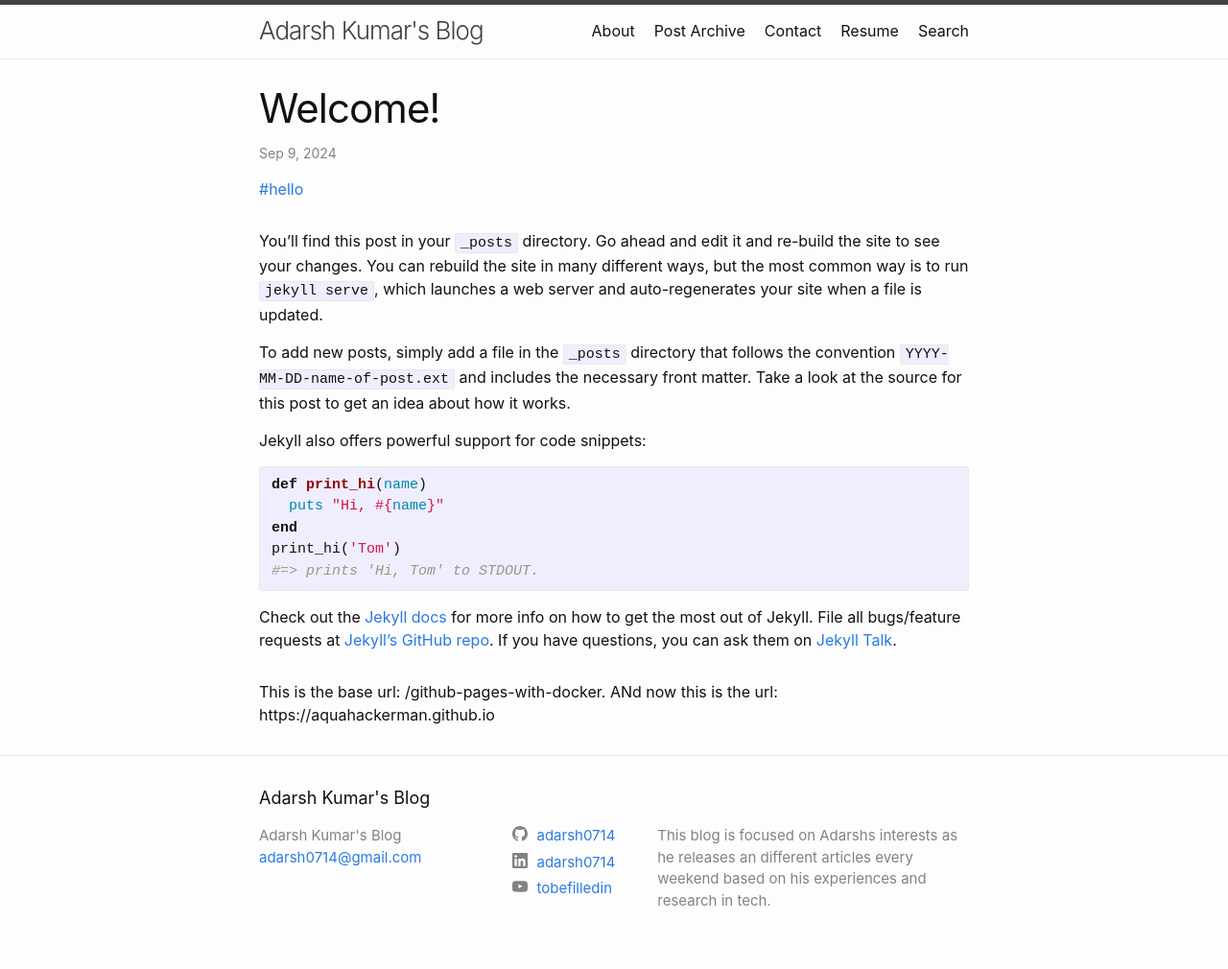
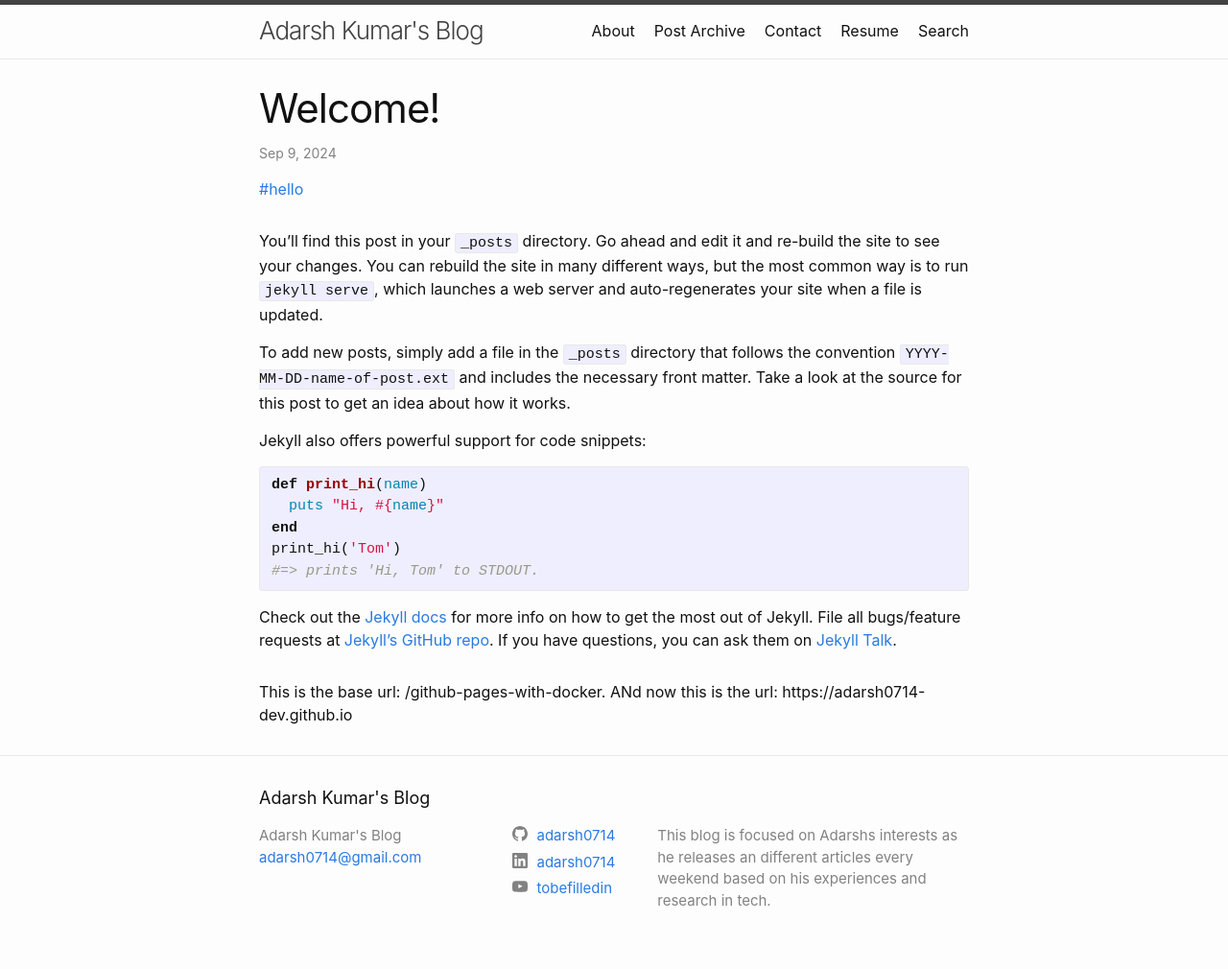
Before and after one commit to adarsh0714-dev/github-pages-with-docker, a Jekyll site: the page built from _posts/2024-09-09-welcome.markdown, in a window 1280 px wide. Shown: the whole page at 96% size. Built offline with Jekyll 4.4.1, drawn with Linux system fonts in a browser that asks for light colours; comment, search, counter and statistics services are not loaded.

Commit message:
Update _config.yml

```diff
--- a/_config.yml
+++ b/_config.yml
@@ -19,7 +19,7 @@ description: >- # this means to ignore newlines until "baseurl:"
  This blog is focused on Adarshs interests as he releases an different articles every
  weekend based on his experiences and research in tech.
 baseurl: "/github-pages-with-docker" # the subpath of your site, e.g. /blog
-url: "https://aquahackerman.github.io" # the base hostname & protocol for your site, e.g. http://example.com
+url: "https://adarsh0714-dev.github.io" # the base hostname & protocol for your site, e.g. http://example.com
 github_username: adarsh0714
 
 #Fields that are not initialised by minima
```
